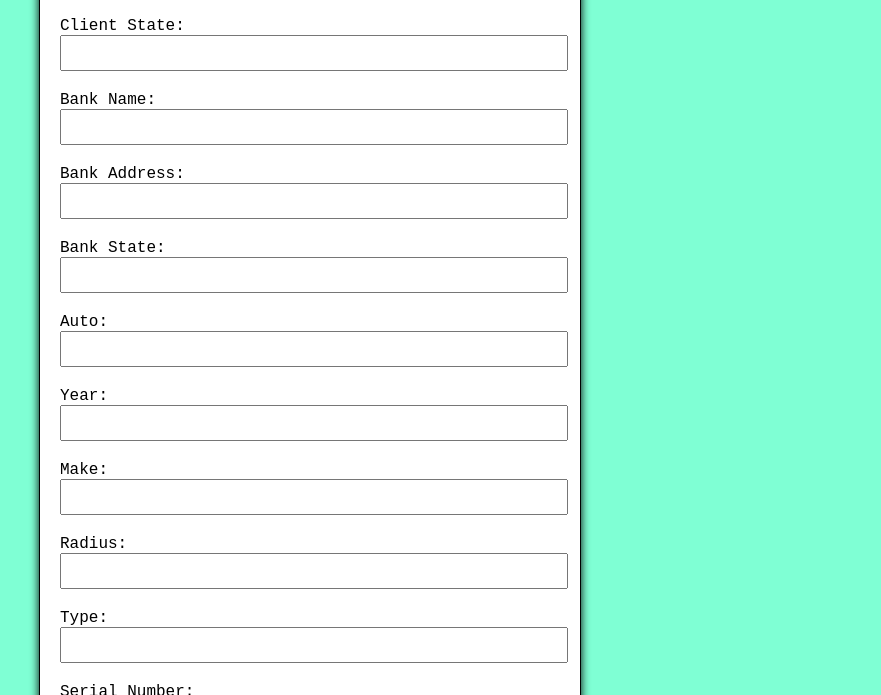
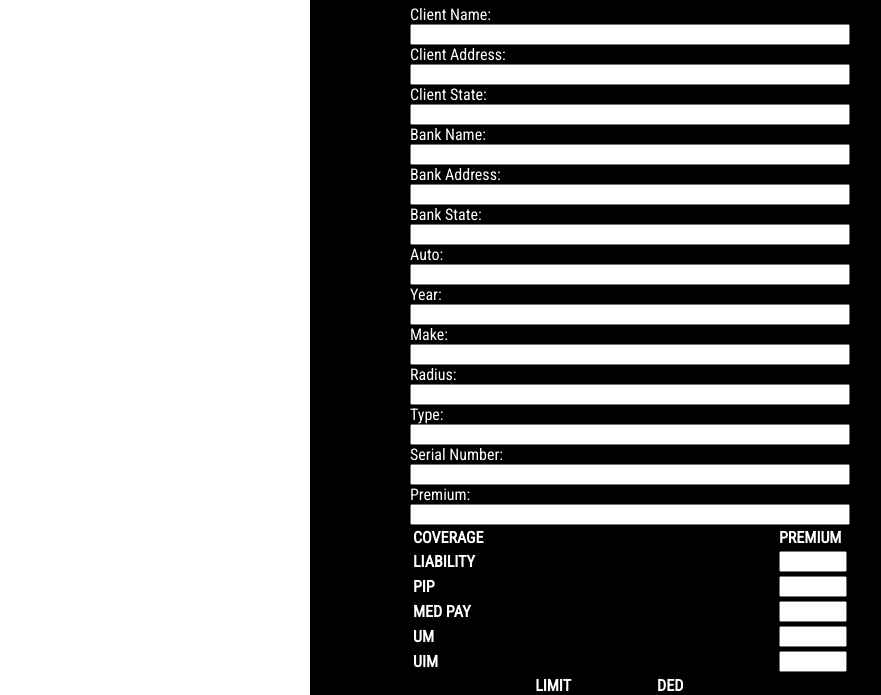
Before and after one commit to Niels-Bored/Endorsement-Generator, a plain HTML site: page index.html in a window 1280 px wide. Shown: the part 172-867 px from the top of the page, without its empty margins (330-1211 px from the left). Drawn offline with nearby package versions, Linux system fonts and the light colour scheme; a script that the page names is missing.

Commit message:
Rediseño general de la estructura del sitio

```diff
--- a/CSS/estilos.css
+++ b/CSS/estilos.css
@@ -1,3 +1,40 @@
+@import url('https://fonts.googleapis.com/css2?family=Noto+Serif&family=Oswald:wght@700&family=Roboto+Condensed&display=swap');
+body{
+    margin: 0;
+}
+.form-structure{
+    width: 100%;
+    display: flex;
+}
+.form-left, .form-right{
+    width: 50%;
+}
+.form-right{
+    padding: 50px 100px;
+    display: flex;
+    flex-direction: column;
+    background-color: black;
+    color:white;
+    box-sizing: border-box;
+}
+.title{
+    font-size: 40px;
+}
+p, label, th, td{
+    font-family: 'Roboto Condensed', sans-serif;
+}
+.input-labels{
+    display: flex;
+    flex-direction: column;
+}
+th, td{
+    width: 30%;
+    text-align: left;
+}
+td input{
+    width: 60px;
+}
+/*
 body{
     font-family: 'Courier New', Courier, monospace;
     margin: 0;
@@ -50,3 +87,4 @@ td input{
     width: 80%;
     height: 80%;
 }
+*/
--- a/index.html
+++ b/index.html
@@ -10,33 +10,64 @@
     <title>Generate Endorsement</title>
 </head>
     <body>
-        <form>
+        <section class="form-structure">
+            <div class="form-left">
+
+            </div>
+            <form class="form-right">
+                <p class="title">Endorsement Generator</p>
+                <div class="input-labels">
                     <label>Client Name:</label>
                     <input type="text" id="client-name">
+                </div>
+                <div class="input-labels">
                     <label>Client Address:</label>
                     <input type="text" id="client_address">
+                </div>
+                <div class="input-labels">
                     <label>Client State:</label>
                     <input type="text" id="client_state">
+                </div>
+                <div class="input-labels">
                     <label>Bank Name:</label>
                     <input type="text" id="bank-name">
+                </div>
+                <div class="input-labels">
                     <label>Bank Address:</label>
                     <input type="text" id="bank_address">
+                </div>
+                <div class="input-labels">
                     <label>Bank State:</label>
                     <input type="text" id="bank_state">
+                </div>
+                <div class="input-labels">
                     <label>Auto:</label>
                     <input type="text" id="auto">
+                </div>
+                <div class="input-labels">
                     <label>Year:</label>
                     <input type="text" id="year">
+                </div>
+                <div class="input-labels">
                     <label>Make:</label>
                     <input type="text" id="make">
+                </div>
+                <div class="input-labels">
                     <label>Radius:</label>
                     <input type="text" id="radius">
+                </div>
+                <div class="input-labels">
                     <label>Type:</label>
                     <input type="text" id="type">
+                </div>
+                <div class="input-labels">
                     <label>Serial Number:</label>
                     <input type="text" id="serial_number">
+                </div>
+                <div class="input-labels">
                     <label>Premium:</label>
                     <input type="text" id="premium">
+                </div>
                 <table>
                     <tr>
                         <th colspan="3">COVERAGE</th>
@@ -94,6 +125,7 @@
                 </table>
                 <button  id="download">Generate Endorsement</button>
             </form>
+        </section>
     </body>
     <script src="./JS/CONSOLA-normal.js"></script>
     <script>
```
Lines whose indentation alone changed are shown as unchanged.
